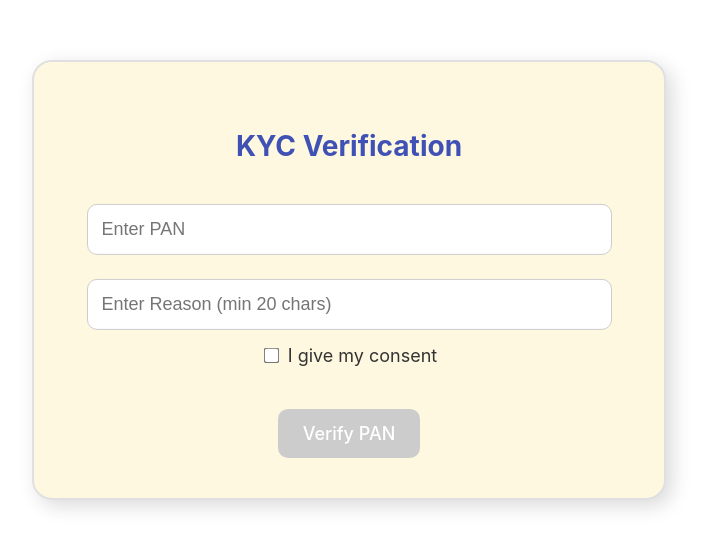
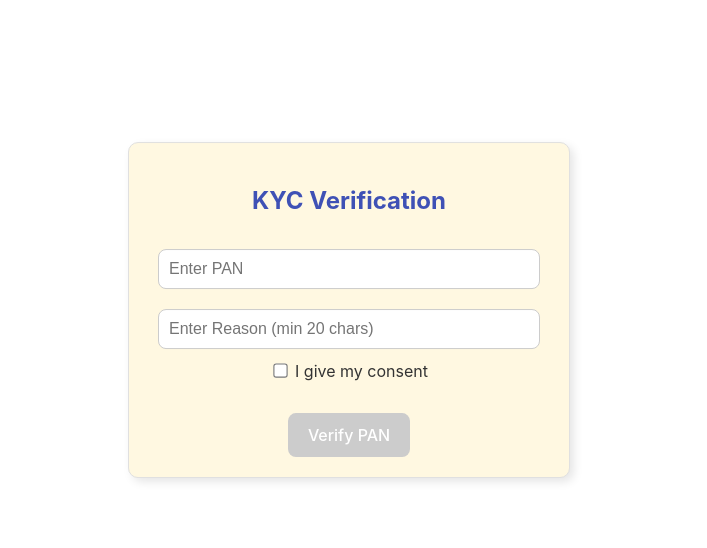
Before and after one commit to Manisa-123/KYC-Module, a React app in the folder frontend/my-kyc-appp/src/: page / in a window 1280 px wide. Shown: the part 120-668 px from the top of the page, without its empty margins (291-998 px from the left). Built offline with nearby package versions, Linux system fonts and the light colour scheme; the HTML template or start-up script is replaced by a standard one.

Commit message:
new changes

```diff
--- a/frontend/my-kyc-appp/src/KYCForm.jsx
+++ b/frontend/my-kyc-appp/src/KYCForm.jsx
@@ -161,7 +161,6 @@ const KYCForm = () => {
     );
 };
 
-
 const styles = {
   container: {
     textAlign: "center",
@@ -169,25 +168,28 @@ const styles = {
     top: "50%",
     left: "50%",
     transform: "translate(-50%, -50%)",
-        padding: "40px",
-        border: "2px solid #e0e0e0",
-        borderRadius: "20px",
-        width: "550px",
-        boxShadow: "6px 6px 20px rgba(0,0,0,0.15)",
+    padding: "20px",
+    border: "1px solid #e0e0e0",
+    borderRadius: "10px",
+    width: "400px",
+    maxWidth: "90%",
+    boxShadow: "4px 4px 10px rgba(0, 0, 0, 0.1)",
     backgroundColor: "#fff8e1",
+    marginTop: "30px", // Added top margin
+    marginBottom: "30px", // Added bottom margin
   },
   title: {
-        fontSize: "28px",
-        marginBottom: "25px",
+    fontSize: "24px",
+    marginBottom: "20px",
     color: "#3f51b5",
   },
   input: {
-        padding: "14px",
+    padding: "10px",
     width: "90%",
-        margin: "12px 0",
-        borderRadius: "10px",
+    margin: "10px 0",
+    borderRadius: "8px",
     border: "1px solid #ccc",
-        fontSize: "18px",
+    fontSize: "16px",
     backgroundColor: "#ffffff",
     color: "#333",
   },
@@ -195,61 +197,62 @@ const styles = {
     display: "flex",
     alignItems: "center",
     justifyContent: "center",
-        marginBottom: "20px",
-        fontSize: "18px",
+    marginBottom: "15px",
+    fontSize: "16px",
     color: "#333",
   },
   consentCheckbox: {
-        marginRight: "10px",
-        transform: "scale(1.2)",
+    marginRight: "8px",
+    transform: "scale(1.1)",
   },
   error: {
     color: "#d32f2f",
-        marginBottom: "15px",
-        fontSize: "16px",
+    marginBottom: "10px",
+    fontSize: "14px",
   },
   button: {
-        padding: "14px 25px",
+    padding: "12px 20px",
     backgroundColor: "#4caf50",
     color: "white",
     border: "none",
-        borderRadius: "10px",
-        cursor: "pointer",
-        fontSize: "18px",
-        marginTop: "20px",
-    },
-    status: {
-        marginTop: "20px",
-        fontSize: "18px",
-        color: "#2e7d32",
-    },
-    retryButton: {
-        padding: "12px 20px",
-        backgroundColor: "#f44336",
-        color: "white",
-        border: "none",
-        borderRadius: "10px",
+    borderRadius: "8px",
     cursor: "pointer",
     fontSize: "16px",
     marginTop: "15px",
   },
+  status: {
+    marginTop: "15px",
+    fontSize: "16px",
+    color: "#2e7d32",
+  },
+  retryButton: {
+    padding: "10px 18px",
+    backgroundColor: "#f44336",
+    color: "white",
+    border: "none",
+    borderRadius: "8px",
+    cursor: "pointer",
+    fontSize: "14px",
+    marginTop: "12px",
+    display: "block", // Make it a block-level element
+    margin: "12px auto", // Center horizontally
+  },
   bankVerification: {
-        marginTop: "30px",
-        padding: "25px",
+    marginTop: "20px",
+    padding: "20px",
     border: "1px solid #e0e0e0",
-        borderRadius: "12px",
+    borderRadius: "10px",
     backgroundColor: "#f0f8ff",
   },
   bankTitle: {
-        fontSize: "22px",
-        marginBottom: "20px",
+    fontSize: "20px",
+    marginBottom: "15px",
     color: "#1976d2",
   },
   bankStatus: {
-        marginTop: "20px",
-        fontSize: "18px",
+    marginTop: "15px",
+    fontSize: "16px",
     color: "#1565c0",
   },
 };
-
 export default KYCForm;
```
Also changed, not shown: 1 other file (tests, documents, lock files or other folders). Lines whose indentation alone changed are shown as unchanged.
